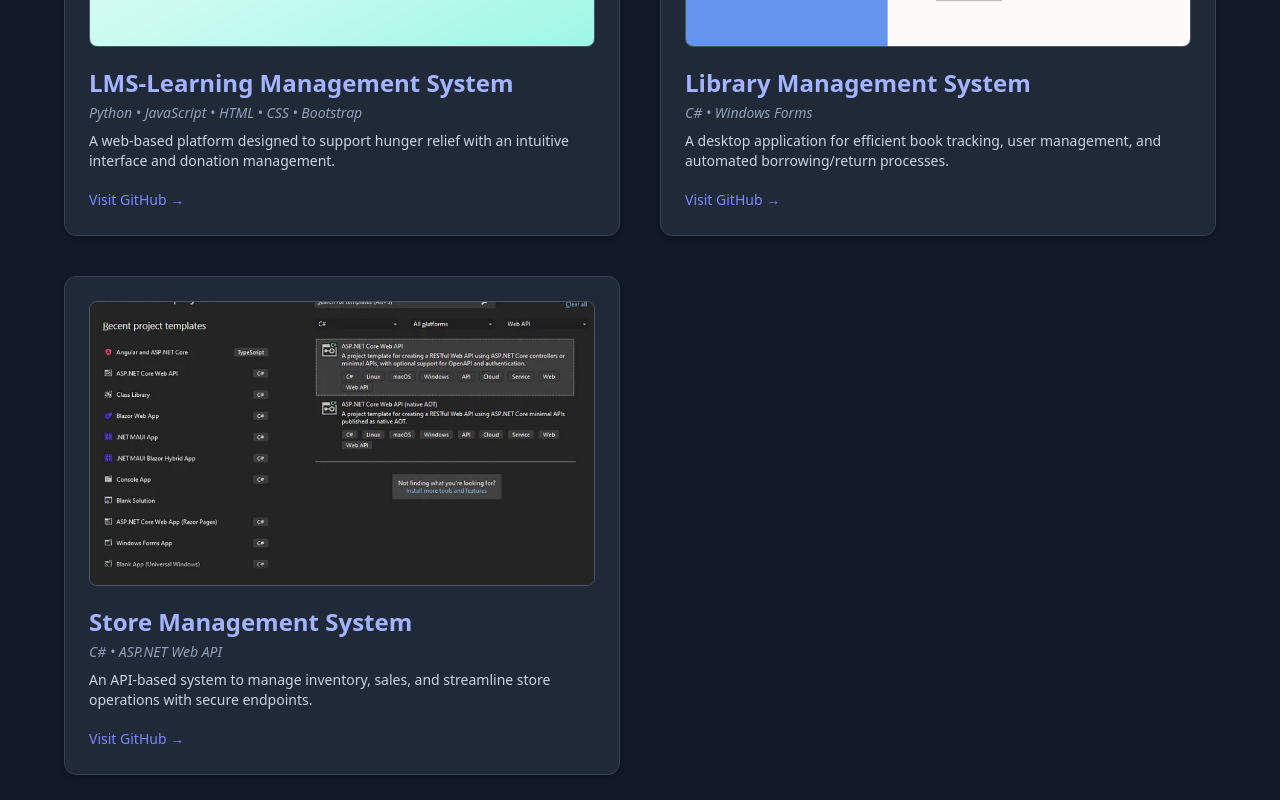
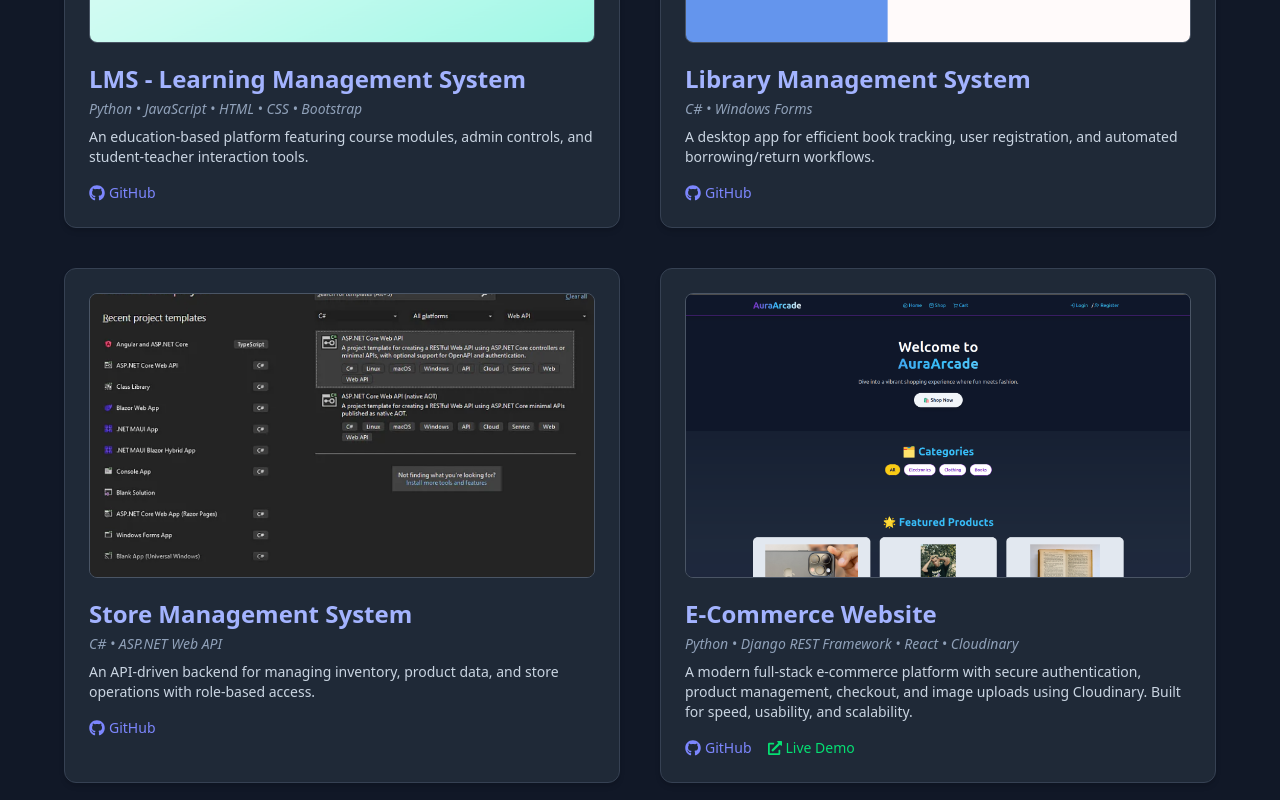
Before and after one commit to joydepdhar/portfolio-joydep, a React (Vite) app: page / in a window 1280 px wide. Shown: the part 2440-3240 px from the top of the page. Built offline with nearby package versions, Linux system fonts and the light colour scheme.

Commit message:
new project added

```diff
--- a/src/pages/Project.jsx
+++ b/src/pages/Project.jsx
@@ -1,4 +1,103 @@
+// import React from 'react';
+
+// const projects = [
+//   {
+//     title: 'Todo App',
+//     tech: 'Python • Django',
+//     description:
+//       'Task management web application with user authentication, categorized task views, and real-time updates.',
+//     github: 'https://github.com/joydepdhar/Python_Django_Project/tree/main/Todo_App_Project',
+//     image: '/images/Todo_app.PNG',
+//   },
+//   {
+//     title: 'Social Media App',
+//     tech: 'Python • Django',
+//     description:
+//       'A full-featured social networking platform with login, profile management, post creation, likes, and comments.',
+//     github: 'https://github.com/joydepdhar/Python_Django_Project/tree/main/Social_Media_Project',
+//     image: '/images/SocialMediaApp.PNG',
+//   },
+//   {
+//     title: 'LMS-Learning Management System',
+//     tech: 'Python • JavaScript • HTML • CSS • Bootstrap',
+//     description:
+//       'A web-based platform designed to support hunger relief with an intuitive interface and donation management.',
+//     github: 'https://github.com/joydepdhar/Full-Stack-Project/tree/main/Full-Stack-Project/lms_system',
+//     image: '/images/LMS.PNG',
+//   },
+//   {
+//     title: 'Library Management System',
+//     tech: 'C# • Windows Forms',
+//     description:
+//       'A desktop application for efficient book tracking, user management, and automated borrowing/return processes.',
+//     github: 'https://github.com/joydepdhar/LibraryManagementSystemWithCSharp',
+//     image: '/images/LibraryManagementSystemByCSharp.PNG',
+//   },
+//   {
+//     title: 'Store Management System',
+//     tech: 'C# • ASP.NET Web API',
+//     description:
+//       'An API-based system to manage inventory, sales, and streamline store operations with secure endpoints.',
+//     github: 'https://github.com/joydepdhar/StoreManagementSystem_FinalProject_ASP.Net',
+//     image: '/images/BackEndProject.PNG',
+//   },
+//   {
+//     title: 'E-Commerce Website',
+//     tech: 'Python • Django RestFramework • React • Cloudinary  ',
+//     description:
+//       'A modern full-stack e-commerce platform built with Django REST API on the backend and React on the frontend. This live application supports user authentication, dynamic product listings, secure checkout, and image management via Cloudinary. Designed with performance and scalability in mind, it offers a seamless shopping experience and responsive UI.',
+//     github: 'https://github.com/joydepdhar/E-Com',
+//     image: '/images/AuraEcom.png',
+//     liveLink: 'https://e-com-seven-alpha.vercel.app/'
+//   },
+
+// ];
+
+// function Project() {
+//   return (
+//     <section id="projects" className="py-20 px-6 sm:px-12 bg-[#111827] text-white">
+//       <div className="max-w-6xl mx-auto">
+//         <h2 className="text-4xl font-extrabold mb-10 text-indigo-400 tracking-wide text-center">
+//           Projects
+//         </h2>
+
+//         <div className="grid grid-cols-1 md:grid-cols-2 gap-10">
+//           {projects.map((project, index) => (
+//             <div
+//               key={index}
+//               className="bg-[#1F2937] rounded-xl border border-gray-700 p-6 shadow-md hover:shadow-indigo-500/20 transition-all duration-300"
+//             >
+//               <img
+//                 src={project.image}
+//                 alt={project.title}
+//                 className="w-full aspect-video object-cover rounded-lg border border-gray-600 mb-5 hover:scale-105 transition-transform duration-300"
+//               />
+
+//               <h3 className="text-2xl font-semibold text-indigo-300 mb-1">
+//                 {project.title}
+//               </h3>
+//               <p className="text-sm text-slate-400 italic mb-2">{project.tech}</p>
+//               <p className="text-slate-300 text-sm mb-4">{project.description}</p>
+
+//               <a
+//                 href={project.github}
+//                 target="_blank"
+//                 rel="noopener noreferrer"
+//                 className="inline-block text-indigo-400 hover:text-indigo-300 font-medium text-sm transition"
+//               >
+//                 Visit GitHub →
+//               </a>
+//             </div>
+//           ))}
+//         </div>
+//       </div>
+//     </section>
+//   );
+// }
+
+// export default Project;
 import React from 'react';
+import { FaGithub, FaExternalLinkAlt } from 'react-icons/fa';
 
 const projects = [
   {
@@ -18,10 +117,10 @@
     image: '/images/SocialMediaApp.PNG',
   },
   {
-    title: 'LMS-Learning Management System',
+    title: 'LMS - Learning Management System',
     tech: 'Python • JavaScript • HTML • CSS • Bootstrap',
     description:
-      'A web-based platform designed to support hunger relief with an intuitive interface and donation management.',
+      'An education-based platform featuring course modules, admin controls, and student-teacher interaction tools.',
     github: 'https://github.com/joydepdhar/Full-Stack-Project/tree/main/Full-Stack-Project/lms_system',
     image: '/images/LMS.PNG',
   },
@@ -29,7 +128,7 @@
     title: 'Library Management System',
     tech: 'C# • Windows Forms',
     description:
-      'A desktop application for efficient book tracking, user management, and automated borrowing/return processes.',
+      'A desktop app for efficient book tracking, user registration, and automated borrowing/return workflows.',
     github: 'https://github.com/joydepdhar/LibraryManagementSystemWithCSharp',
     image: '/images/LibraryManagementSystemByCSharp.PNG',
   },
@@ -37,11 +136,19 @@
     title: 'Store Management System',
     tech: 'C# • ASP.NET Web API',
     description:
-      'An API-based system to manage inventory, sales, and streamline store operations with secure endpoints.',
+      'An API-driven backend for managing inventory, product data, and store operations with role-based access.',
     github: 'https://github.com/joydepdhar/StoreManagementSystem_FinalProject_ASP.Net',
     image: '/images/BackEndProject.PNG',
   },
-
+  {
+    title: 'E-Commerce Website',
+    tech: 'Python • Django REST Framework • React • Cloudinary',
+    description:
+      'A modern full-stack e-commerce platform with secure authentication, product management, checkout, and image uploads using Cloudinary. Built for speed, usability, and scalability.',
+    github: 'https://github.com/joydepdhar/E-Com',
+    image: '/images/AuraEcom.png',
+    liveLink: 'https://e-com-seven-alpha.vercel.app/',
+  },
 ];
 
 function Project() {
@@ -64,20 +171,33 @@
                 className="w-full aspect-video object-cover rounded-lg border border-gray-600 mb-5 hover:scale-105 transition-transform duration-300"
               />
 
-              <h3 className="text-2xl font-semibold text-indigo-300 mb-1">
-                {project.title}
-              </h3>
+              <h3 className="text-2xl font-semibold text-indigo-300 mb-1">{project.title}</h3>
               <p className="text-sm text-slate-400 italic mb-2">{project.tech}</p>
               <p className="text-slate-300 text-sm mb-4">{project.description}</p>
 
+              <div className="flex items-center gap-4">
                 <a
                   href={project.github}
                   target="_blank"
                   rel="noopener noreferrer"
-                className="inline-block text-indigo-400 hover:text-indigo-300 font-medium text-sm transition"
+                  className="flex items-center gap-1 text-indigo-400 hover:text-indigo-300 font-medium text-sm transition"
                 >
-                Visit GitHub →
+                  <FaGithub className="text-base" />
+                  GitHub
                 </a>
+
+                {project.liveLink && (
+                  <a
+                    href={project.liveLink}
+                    target="_blank"
+                    rel="noopener noreferrer"
+                    className="flex items-center gap-1 text-green-400 hover:text-green-300 font-medium text-sm transition"
+                  >
+                    <FaExternalLinkAlt className="text-sm" />
+                    Live Demo
+                  </a>
+                )}
+              </div>
             </div>
           ))}
         </div>
```
Also changed, not shown: public/images/AuraEcom.png (added). Lines whose indentation alone changed are shown as unchanged.
